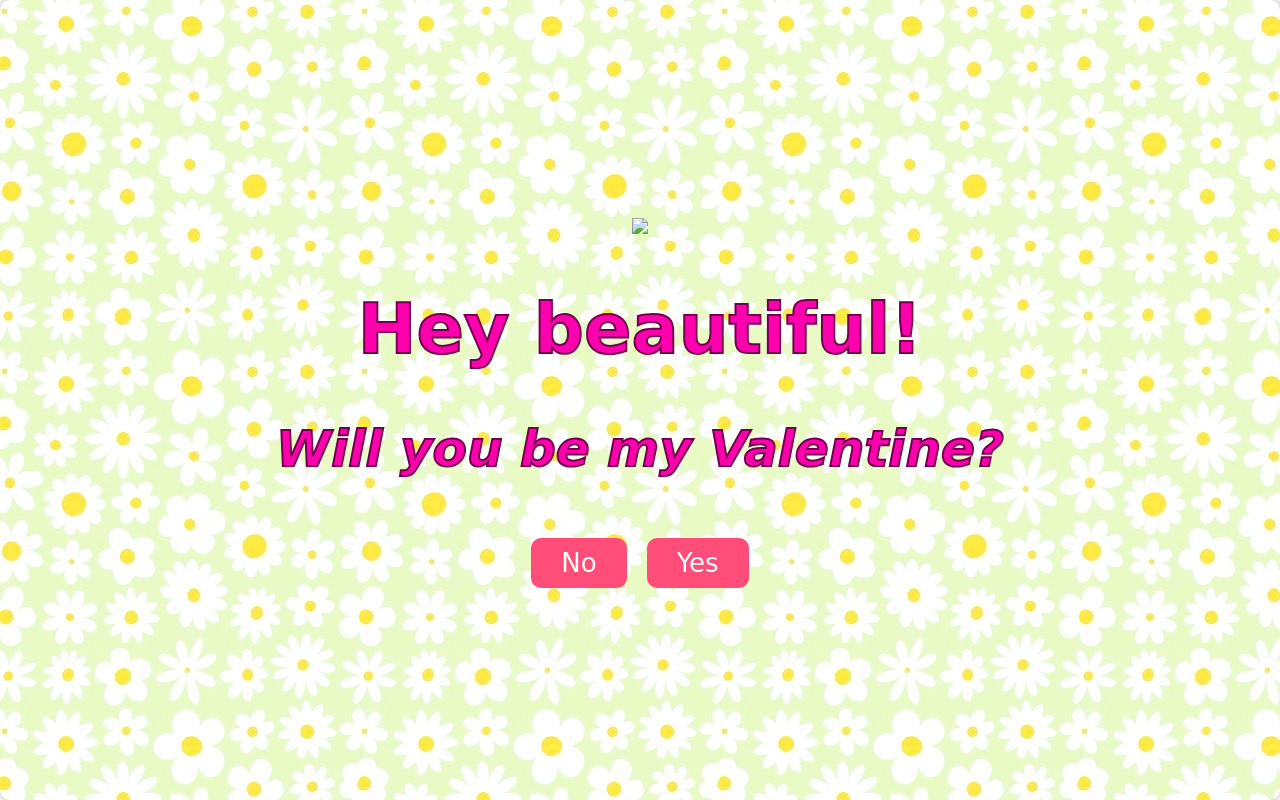
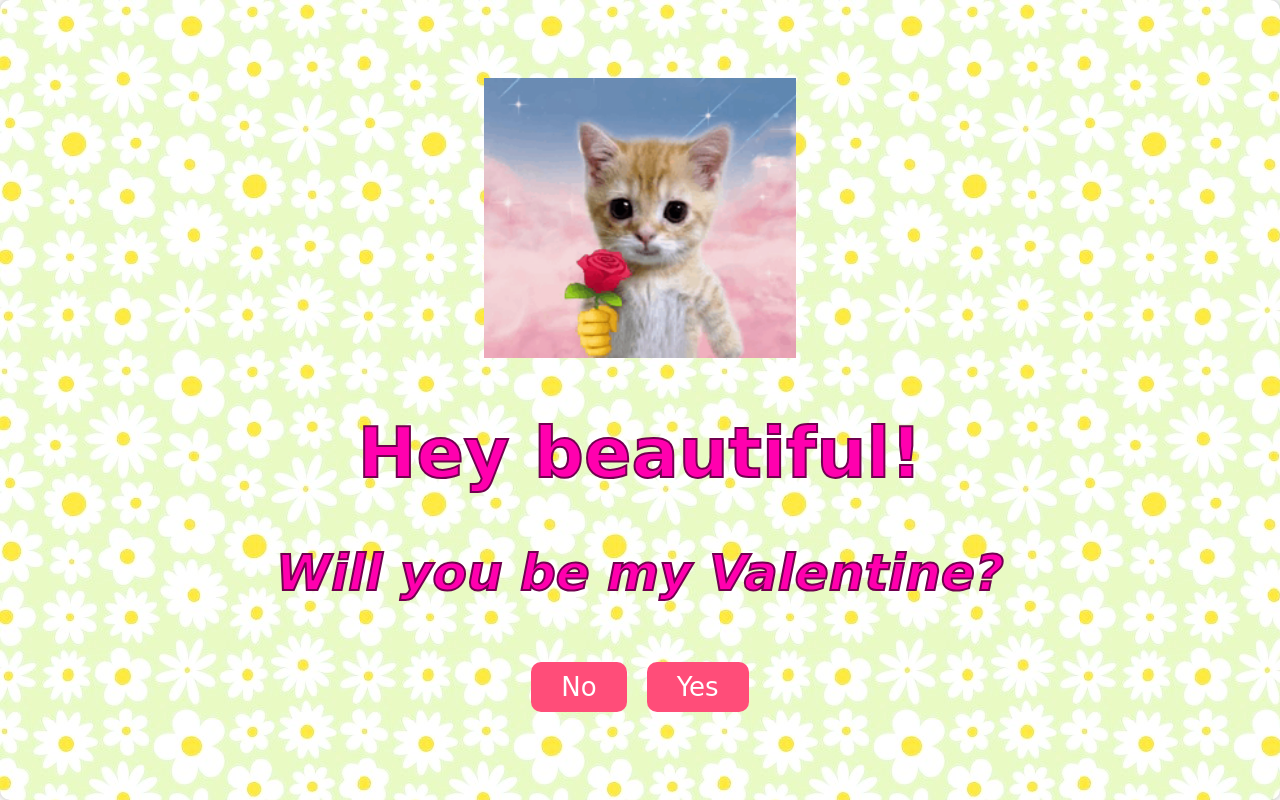
Before and after one commit to elliot-9712/valentine, a plain HTML site: page index.html in a window 1280 px wide. Drawn offline with Linux system fonts and the light colour scheme; files whose address does not match are found by name.

Commit message:
Update index.html

```diff
--- a/index.html
+++ b/index.html
@@ -11,7 +11,7 @@
 <body>
     <div class="container">
         <div class="Mainprompt">
-            <img class="image" src="images/catflower.jpg"></img>
+            <img class="image" src="catflower.jpg"></img>
             <h1 class="hh" id="name">Hey beautiful!</h1>
             <p class="pp" id="question">Will you be my Valentine?</p>
             <div class="buttons">
```
